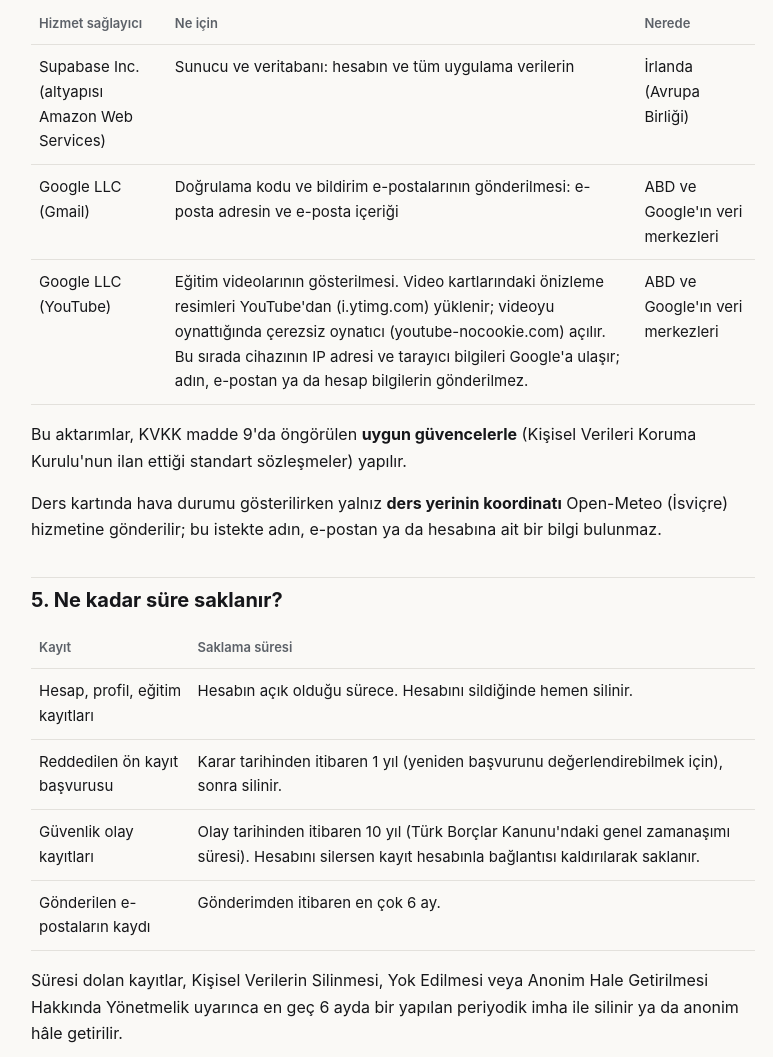
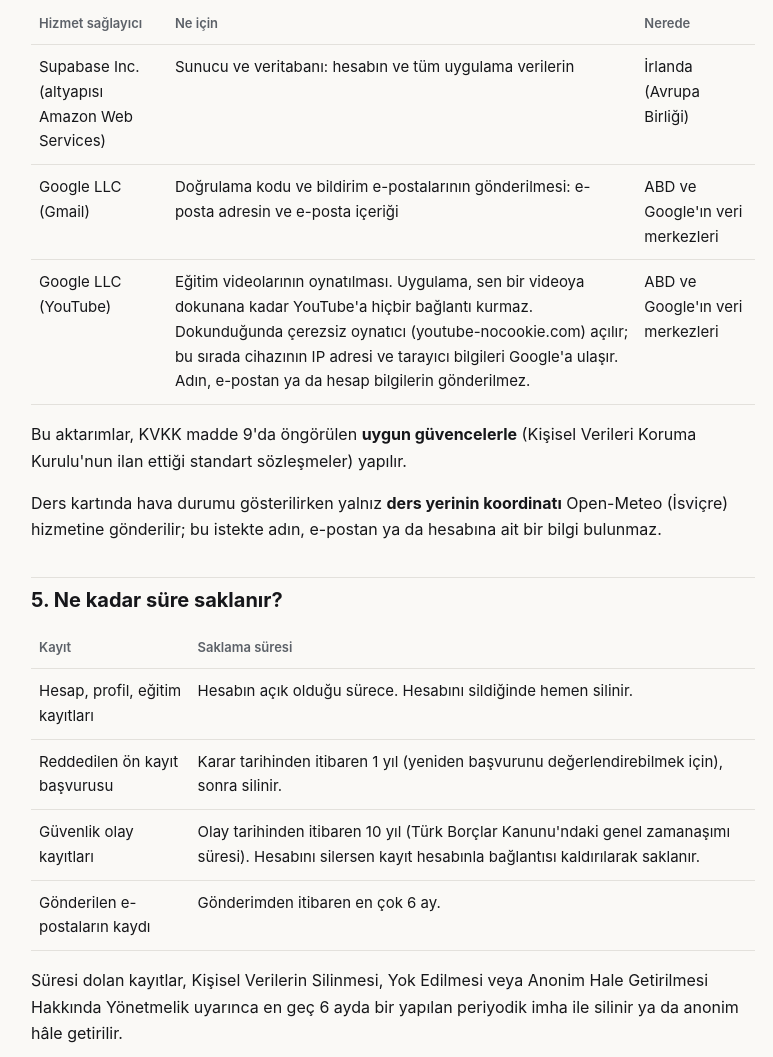
Before and after one commit to mode-akademi/gizlilik, a plain HTML site: page index.html in a window 1280 px wide. Shown: the part 2445-3502 px from the top of the page, without its empty margins (247-1020 px from the left). Drawn offline with Linux system fonts and the light colour scheme.

Commit message:
Gizlilik: YouTube yalnız videoya dokununca

```diff
--- a/index.html
+++ b/index.html
@@ -61,7 +61,7 @@
 <tbody>
 <tr><td>Supabase Inc. (altyapısı Amazon Web Services)</td><td>Sunucu ve veritabanı: hesabın ve tüm uygulama verilerin</td><td>İrlanda (Avrupa Birliği)</td></tr>
 <tr><td>Google LLC (Gmail)</td><td>Doğrulama kodu ve bildirim e-postalarının gönderilmesi: e-posta adresin ve e-posta içeriği</td><td>ABD ve Google'ın veri merkezleri</td></tr>
-<tr><td>Google LLC (YouTube)</td><td>Eğitim videolarının gösterilmesi. Video kartlarındaki önizleme resimleri YouTube'dan (i.ytimg.com) yüklenir; videoyu oynattığında çerezsiz oynatıcı (youtube-nocookie.com) açılır. Bu sırada cihazının IP adresi ve tarayıcı bilgileri Google'a ulaşır; adın, e-postan ya da hesap bilgilerin gönderilmez.</td><td>ABD ve Google'ın veri merkezleri</td></tr>
+<tr><td>Google LLC (YouTube)</td><td>Eğitim videolarının oynatılması. Uygulama, sen bir videoya dokunana kadar YouTube'a hiçbir bağlantı kurmaz. Dokunduğunda çerezsiz oynatıcı (youtube-nocookie.com) açılır; bu sırada cihazının IP adresi ve tarayıcı bilgileri Google'a ulaşır. Adın, e-postan ya da hesap bilgilerin gönderilmez.</td><td>ABD ve Google'ın veri merkezleri</td></tr>
 </tbody>
 </table>
 <p>Bu aktarımlar, KVKK madde 9'da öngörülen <b>uygun güvencelerle</b> (Kişisel Verileri Koruma Kurulu'nun ilan ettiği standart sözleşmeler) yapılır.</p>
```
